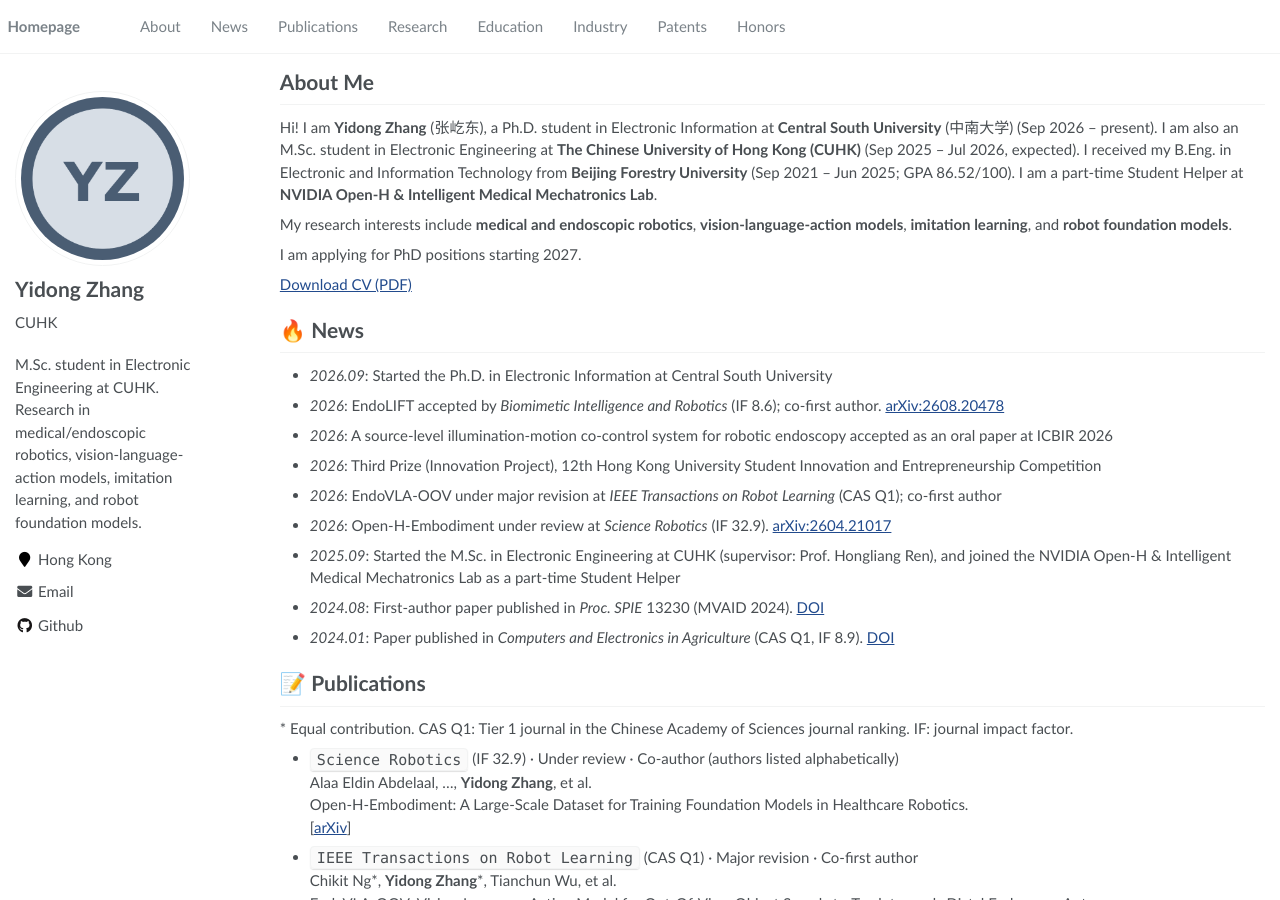
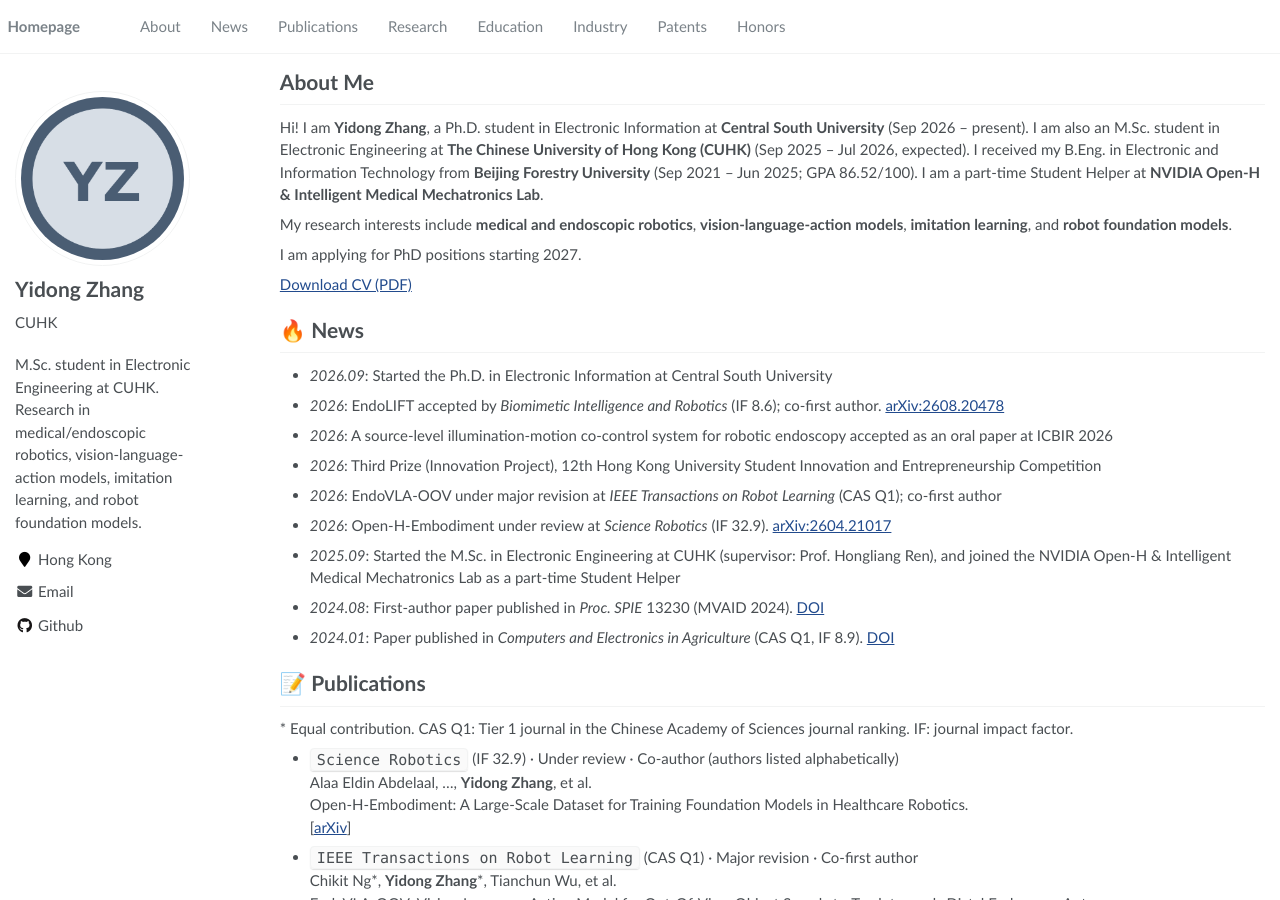
Before and after one commit to dongdongjun-destiny/dongdongjun-destiny.github.io, a Jekyll site: the page built from _pages/about.md, in a window 1280 px wide and 900 px high. Built offline with Jekyll 4.4.1, drawn with Linux system fonts in a browser that asks for light colours; some of the changed text lies outside the part shown.

Commit message:
Remove all CJK characters from rendered site copy (#3)
Drop Chinese parentheticals (name, Central South University, company
name) and tidy leftover punctuation. Sidebar affiliation and the CV
PDF are unchanged.

Co-authored-by: Cursor Agent <cursoragent@cursor.com>
Co-authored-by: dongdongjun-destiny <dongdongjun-destiny@users.noreply.github.com>

```diff
--- a/_includes/sections/education.md
+++ b/_includes/sections/education.md
@@ -1,6 +1,6 @@
 # 📖 Education {#education}
 
-- **Central South University** (中南大学) · Ph.D. in Electronic Information
+- **Central South University** · Ph.D. in Electronic Information
   *Sep 2026 – present*
 
 - **The Chinese University of Hong Kong** · M.Sc. in Electronic Engineering
--- a/_pages/about.md
+++ b/_pages/about.md
@@ -10,7 +10,7 @@ redirect_from:
 
 # About Me {#about-me}
 
-Hi! I am **Yidong Zhang** (张屹东), a Ph.D. student in Electronic Information at **Central South University** (中南大学) (Sep 2026 – present). I am also an M.Sc. student in Electronic Engineering at **The Chinese University of Hong Kong (CUHK)** (Sep 2025 – Jul 2026, expected). I received my B.Eng. in Electronic and Information Technology from **Beijing Forestry University** (Sep 2021 – Jun 2025; GPA 86.52/100). I am a part-time Student Helper at **NVIDIA Open-H & Intelligent Medical Mechatronics Lab**.
+Hi! I am **Yidong Zhang**, a Ph.D. student in Electronic Information at **Central South University** (Sep 2026 – present). I am also an M.Sc. student in Electronic Engineering at **The Chinese University of Hong Kong (CUHK)** (Sep 2025 – Jul 2026, expected). I received my B.Eng. in Electronic and Information Technology from **Beijing Forestry University** (Sep 2021 – Jun 2025; GPA 86.52/100). I am a part-time Student Helper at **NVIDIA Open-H & Intelligent Medical Mechatronics Lab**.
 
 My research interests include **medical and endoscopic robotics**, **vision-language-action models**, **imitation learning**, and **robot foundation models**.
 
```
Also changed, not shown: README.md (+1 -1 lines), _includes/sections/industry.md (+1 -1 lines).
